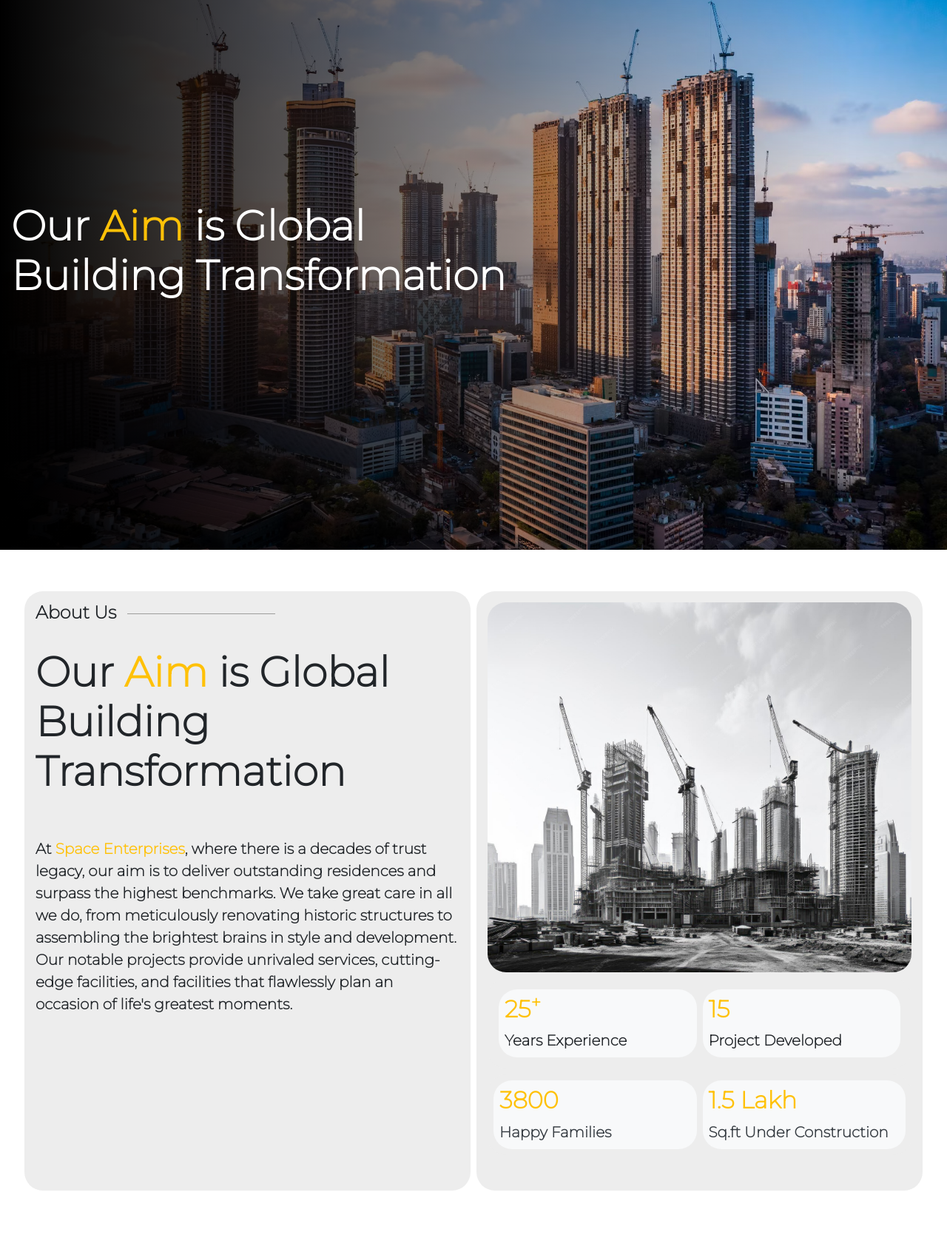
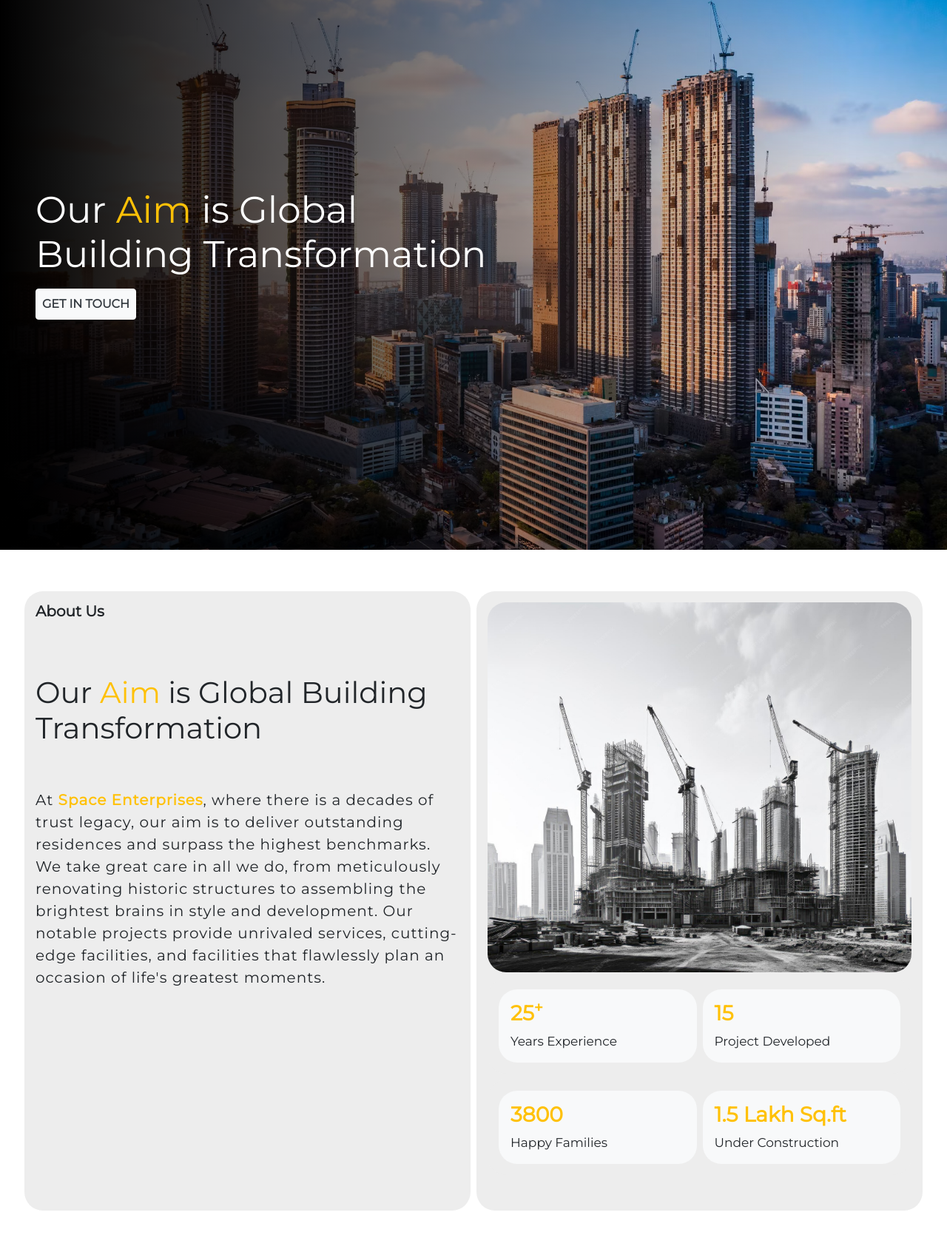
Before and after one commit to abhishekrajreddy/shreejienterprises, a plain HTML site: page index.html in a window 1280 px wide. Shown: the part 131-1800 px from the top of the page at 74% size. Drawn offline with nearby package versions, Linux system fonts and the light colour scheme; some packages are replaced by stand-ins of ours; a script that the page names is missing.

Commit message:
Updated font size, boldness and overflow and corrected anchor tag

```diff
--- a/index.html
+++ b/index.html
@@ -25,13 +25,14 @@
     <link rel="preconnect" href="https://fonts.googleapis.com" />
     <link rel="preconnect" href="https://fonts.gstatic.com" crossorigin />
     <link
-      href="https://fonts.googleapis.com/css2?family=Montserrat:wght@200&display=swap"
+      href="https://fonts.googleapis.com/css2?family=Montserrat:wght@100;200;300;400&display=swap"
       rel="stylesheet"
     />
     <link
       href="https://fonts.googleapis.com/css2?family=Roboto+Mono:wght@100;200&display=swap"
       rel="stylesheet"
     />
+
     <!-- <link
       rel="stylesheet"
       href="font-awesome.min.css"
@@ -53,7 +54,7 @@
     <title>Shreeji Enterprises</title>
     <link rel="icon" type="image/x-icon" href="main_logo.jpeg" />
   </head>
-  <body class="font1" style="padding-top: 74px">
+  <body class="font1" style="padding-top: 74px; overflow-x: hidden">
     <nav
       class="navbar navbar-expand-lg navbar-dark p-2"
       style="
@@ -62,6 +63,7 @@
         width: 100%;
         z-index: 9999;
         background-color: #071422;
+        font-weight: 300;
       "
     >
       <!-- #091a2d -->
@@ -93,7 +95,11 @@
         class="collapse navbar-collapse justify-content-end mr-2 mt-3 pb-2"
         id="navbarSupportedContent"
       >
-        <ul class="navbar-nav">
+        <ul
+          class="navbar-nav"
+          data-toggle="collapse"
+          data-target="#navbarSupportedContent"
+        >
           <li class="nav-item">
             <a class="nav-link text-white" href="#home"
               >Home <span class="sr-only"></span
@@ -117,11 +123,14 @@
       id="home"
     >
       <div class="row d-flex align-items-center h-100">
-        <div class="col-md-7">
-          <h1 class="display-4" style="font-weight: bold">
+        <div class="col-md-7 p-5">
+          <h1 class="" style="font-size: 50px">
             Our <span class="text-warning">Aim</span
             ><span> is Global Building Transformation</span>
           </h1>
+          <button class="btn btn-light text-uppercase text_bold mt-2 p-2">
+            <a href="#contact" class="text-dark">Get in Touch</a>
+          </button>
         </div>
         <!-- <div class="col-md mt-5">
           <p class="lead" style="font-weight: 700">
@@ -145,9 +154,9 @@
     <div class="container-fluid p-5" id="about">
       <div class="row d-flex justify-content-center mt-2 mb-2">
         <div class="col-md bg_ltgrey rcorners1 mb-2">
-          <span class="d-flex">
-            <h4 class="text_bold">About Us</h4>
-            <span
+          <!-- <span class="d-flex"> -->
+          <h5 class="text_bold">About Us</h5>
+          <!-- <span
               style="
                 display: block;
                 content: '';
@@ -157,18 +166,18 @@
                 margin-top: 15px;
                 margin-left: 15px;
               "
-            ></span>
-          </span>
+            ></span> -->
+          <!-- </span> -->
 
           <div class="row">
-            <div class="col-md-12 mt-2">
-              <h1 class="display-4 mt-3" style="font-weight: bold">
+            <div class="col-md-12" style="margin-top: 50px">
+              <h1 class="mt-3" style="font-weight: 500">
                 Our <span class="text-warning">Aim</span
                 ><span> is Global Building Transformation </span>
               </h1>
             </div>
-            <div class="col-md-12 mt-5">
-              <p class="lead" style="font-weight: 700">
+            <div class="col-md-12" style="margin-top: 50px">
+              <p class="lead" style="font-weight: 500; letter-spacing: 1px">
                 At
                 <span style="font-weight: bold" class="text-warning"
                   >Space Enterprises</span
@@ -201,25 +210,47 @@
             src="group-skyscrapers-construction_433905-4937.jpg"
           />
           <div class="d-flex mt-2 rcorners1">
-            <div class="jumbrotron w-50 p-2 bg-light rcorners1 p-2">
-              <h2 class="text_bold text-warning">25<sup>+</sup></h2>
-              <small class="lead text_bold">Years Experience</small>
+            <div class="jumbrotron w-50 p-3 bg-light rcorners1">
+              <h3 class="text_bold text-warning">25<sup>+</sup></h3>
+              <small class="lead" style="font-size: 17px; font-weight: 500"
+                >Years Experience</small
+              >
             </div>
-            <div class="jumbrotron w-50 p-2 bg-light rcorners1 ml-2 p-2">
-              <h2 class="text_bold text-warning">15</h2>
-              <small class="lead text_bold">Project Developed</small>
+            <div class="jumbrotron w-50 p-3 bg-light rcorners1 ml-2 p-2">
+              <h3 class="text_bold text-warning">15</h3>
+              <small class="" style="font-size: 17px; font-weight: 500"
+                >Project Developed</small
+              >
             </div>
           </div>
-          <div class="d-flex mt-2 text-light rcorners1 text-dark p-2">
-            <div class="jumbrotron w-50 p-2 bg-light rcorners1">
-              <h2 class="text_bold text-warning">3800</h2>
-              <small class="lead text_bold">Happy Families</small>
+          <div class="d-flex mt-2 rcorners1">
+            <div class="jumbrotron w-50 p-3 bg-light rcorners1">
+              <h3 class="text_bold text-warning">3800</h3>
+              <small class=" " style="font-size: 17px; font-weight: 500"
+                >Happy Families</small
+              >
             </div>
-            <div class="jumbrotron w-50 bg-light rcorners1 ml-2 p-2">
-              <h2 class="text_bold text-warning">1.5 Lakh</h2>
-              <small class="lead text_bold">Sq.ft Under Construction</small>
+            <div class="jumbrotron w-50 p-3 bg-light rcorners1 ml-2 p-2">
+              <h3 class="text_bold text-warning">1.5 Lakh Sq.ft</h3>
+              <small class="" style="font-size: 17px; font-weight: 500"
+                >Under Construction</small
+              >
             </div>
           </div>
+          <!-- <div class="d-flex mt-2 rcorners1">
+            <div class="jumbrotron w-50 p-3 bg-light rcorners1">
+              <h2 class="text_bold text-warning">3800</h2>
+              <small class="lead text_bold" style="font-size: 17px"
+                >Happy Families</small
+              >
+            </div>
+            <div class="jumbrotron w-50 bg-light rcorners1 p-3">
+              <h2 class="text_bold text-warning">1.5 Lakh</h2>
+              <small class="lead text_bold" style="font-size: 17px"
+                >Sq.ft Under Construction</small
+              >
+            </div>
+          </div> -->
         </div>
       </div>
     </div>
@@ -296,7 +327,7 @@
         <div class="row justify-content-middle">
           <div class="col-md-6 border p-5">
             <div class="text-center">
-              <h4 class="text_bold">CONTACT INFO</h4>
+              <h4 class="">CONTACT INFO</h4>
             </div>
             <div class="mt-5 d-flex">
               <span>
@@ -304,7 +335,7 @@
               </span>
               <div class="ml-4">
                 <h5 class="text-uppercase text-info">SHREEJI Enterprises</h5>
-                <p>
+                <p style="font-weight: 500">
                   12th Floor, Krushal Commercial Complex, G M Road, West, above
                   IVY Hotel, Chembur, Mumbai, Maharashtra 400089
                 </p>
@@ -316,7 +347,7 @@
               </span>
               <div class="ml-4">
                 <h5 class="text-uppercase text-info">Talk to Us</h5>
-                <p>+91 9898989891</p>
+                <p style="font-weight: 500">+91 9898989891</p>
               </div>
             </div>
             <div class="mt-5 d-flex">
@@ -325,7 +356,7 @@
               </span>
               <div class="ml-3">
                 <h5 class="text-uppercase text-info">Write to Us</h5>
-                <p>xyz@spaceenterprises.com</p>
+                <p style="font-weight: 500">xyz@spaceenterprises.com</p>
               </div>
             </div>
           </div>
@@ -333,7 +364,7 @@
 
           <div class="col-md-6 border p-5">
             <div class="text-center">
-              <h4 class="text_bold">WRITE TO US</h4>
+              <h4 class="">WRITE TO US</h4>
             </div>
             <form class="mt-5" name="myForm">
               <div class="form-group mt-3">
@@ -441,18 +472,22 @@
 
               <div class="address-links">
                 <li class="address1">
-                  <i class="fa fa-map-marker fa-3x" aria-hidden="true"></i>12th
-                  Floor, Krushal Commercial Complex, G M Road, West, above IVY
-                  Hotel, Chembur, Mumbai, Maharashtra 400089
+                  <i class="fa fa-map-marker fa-3x" aria-hidden="true"></i
+                  ><a
+                    href="https://maps.app.goo.gl/xaWBgvvvddgWWBCR7"
+                    target="_blank"
+                    >12th Floor, Krushal Commercial Complex, G M Road, West,
+                    above IVY Hotel, Chembur, Mumbai, Maharashtra 400089</a
+                  >
                 </li>
                 <li>
-                  <a href=""
+                  <a href="tel:+91 9999999999"
                     ><i class="fa fa-phone fa-lg" aria-hidden="true"></i> +91
                     90904500112</a
                   >
                 </li>
                 <li>
-                  <a href=""
+                  <a href="mailto:xyz@gmail.com"
                     ><i class="fa fa-envelope" aria-hidden="true"></i>
                     mail@1234567.com</a
                   >
@@ -467,7 +502,7 @@
     <div class="container-fluid">
       <div
         class="row justify-content-between"
-        style="background-color: black; color: white; font-size: 14px"
+        style="background-color: black; color: white; font-size: 12px"
       >
         <div class="col-8">
           <p>Copyright @ 2023 Shreeji Enterprises</p>
--- a/style.css
+++ b/style.css
@@ -117,6 +117,9 @@ html {
 
 .font2 {
   font-family: "Roboto Mono", monospace;
+}
+.font3 {
+  font-family: "Outfit", sans-serif;
 }
 
 .form-control::placeholder {
```
